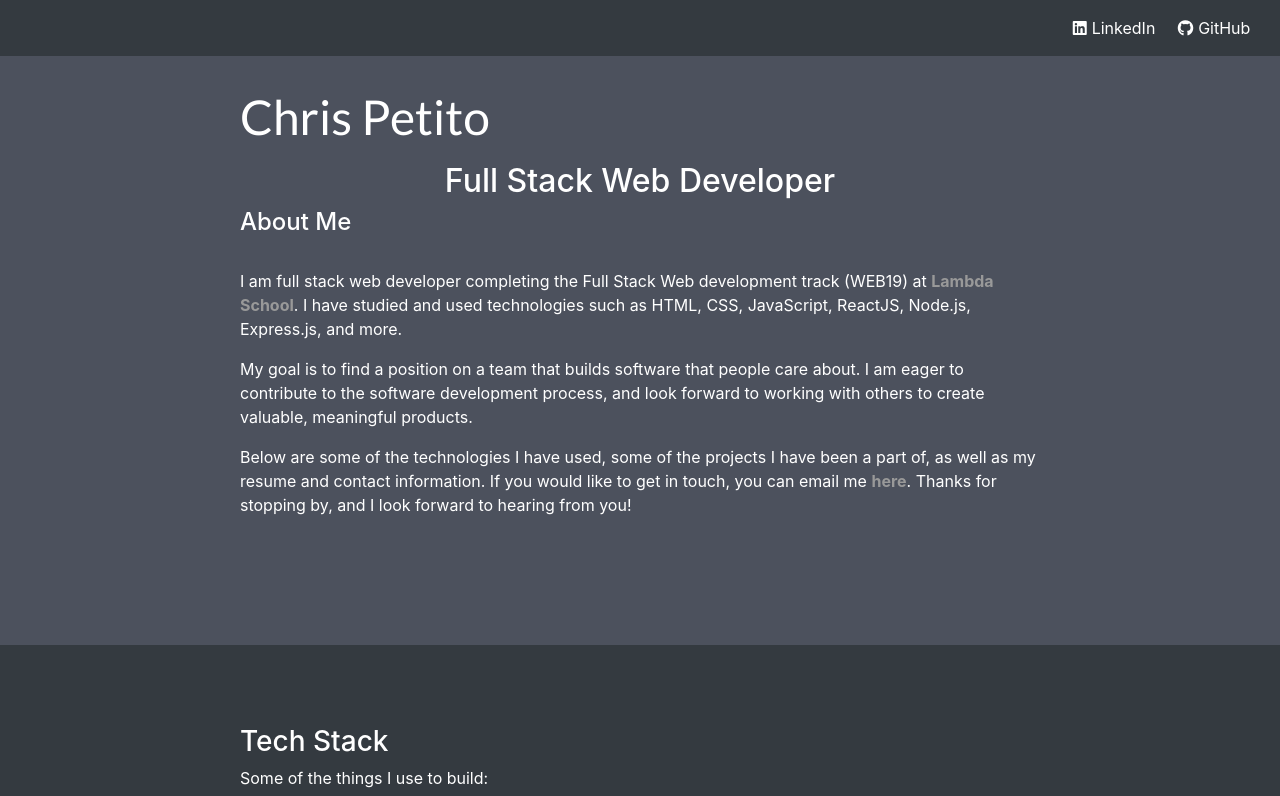
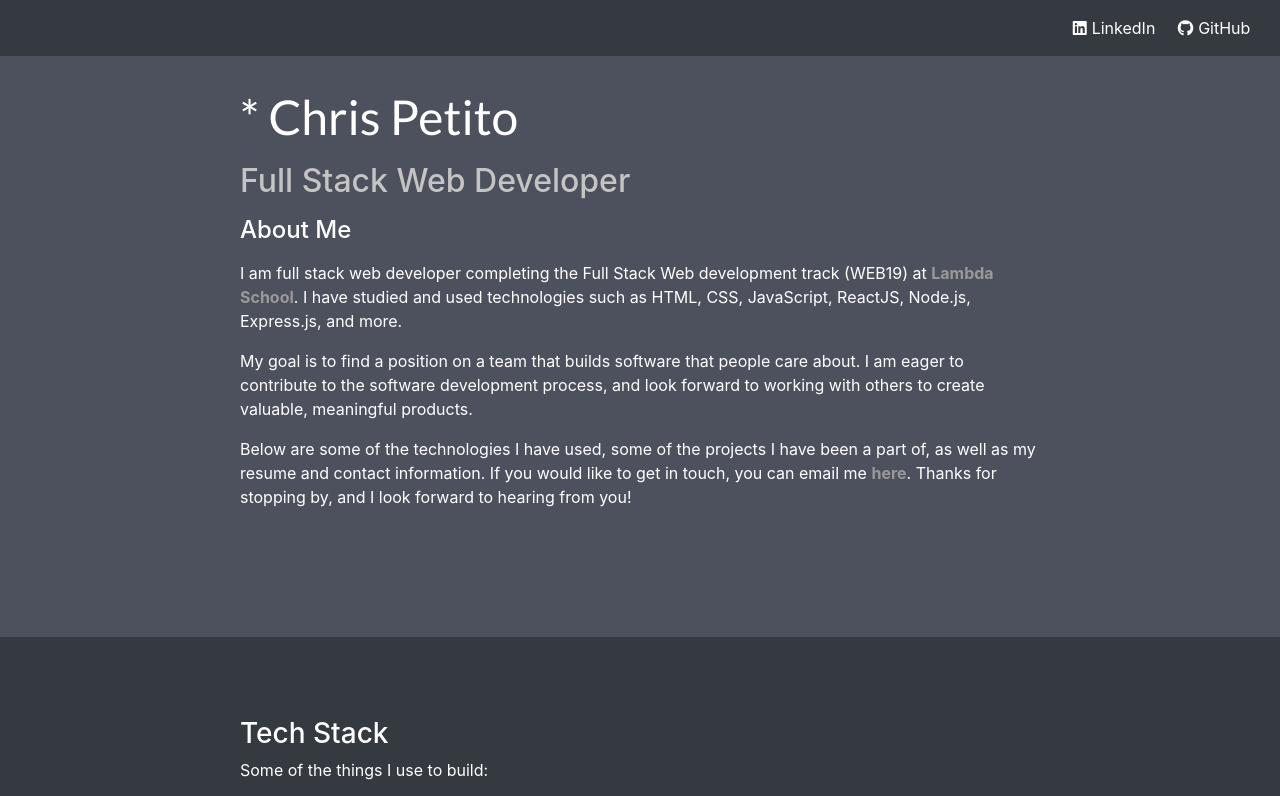
Before and after one commit to chrispetito/cp-portfolio, a React (Create React App) app: page / in a window 1280 px wide. Shown: the top 796 px of the page. Built offline with nearby package versions, Linux system fonts and the light colour scheme.

Commit message:
style dev title, add star to name

```diff
--- a/src/components/AboutMe.js
+++ b/src/components/AboutMe.js
@@ -11,7 +11,7 @@ class AboutMe extends React.Component {
     return (
       <Card className="about-me-card">
         <div className="card-content">
-          <h1 className='about-me-name'>Chris Petito</h1>
+          <h1 className='about-me-name'>* Chris Petito</h1>
           <h2 className='about-me-dev'>Full Stack Web Developer</h2>
           <h4 className="about-me-title">About Me</h4>
           <p className="about-me-text">
--- a/src/styling/aboutme.css
+++ b/src/styling/aboutme.css
@@ -30,8 +30,13 @@ div.about-me-card.card{
 .about-me-title {
     display: flex;
     justify-content: flex-start;
-    margin-bottom: 2rem;
+    margin-bottom: 1rem;
 }
 .about-me-text {
     text-align: left;
 }
+.about-me-dev {
+    display: flex;
+    margin-bottom: 1rem;
+    color: #c4c4c4
+}
```
